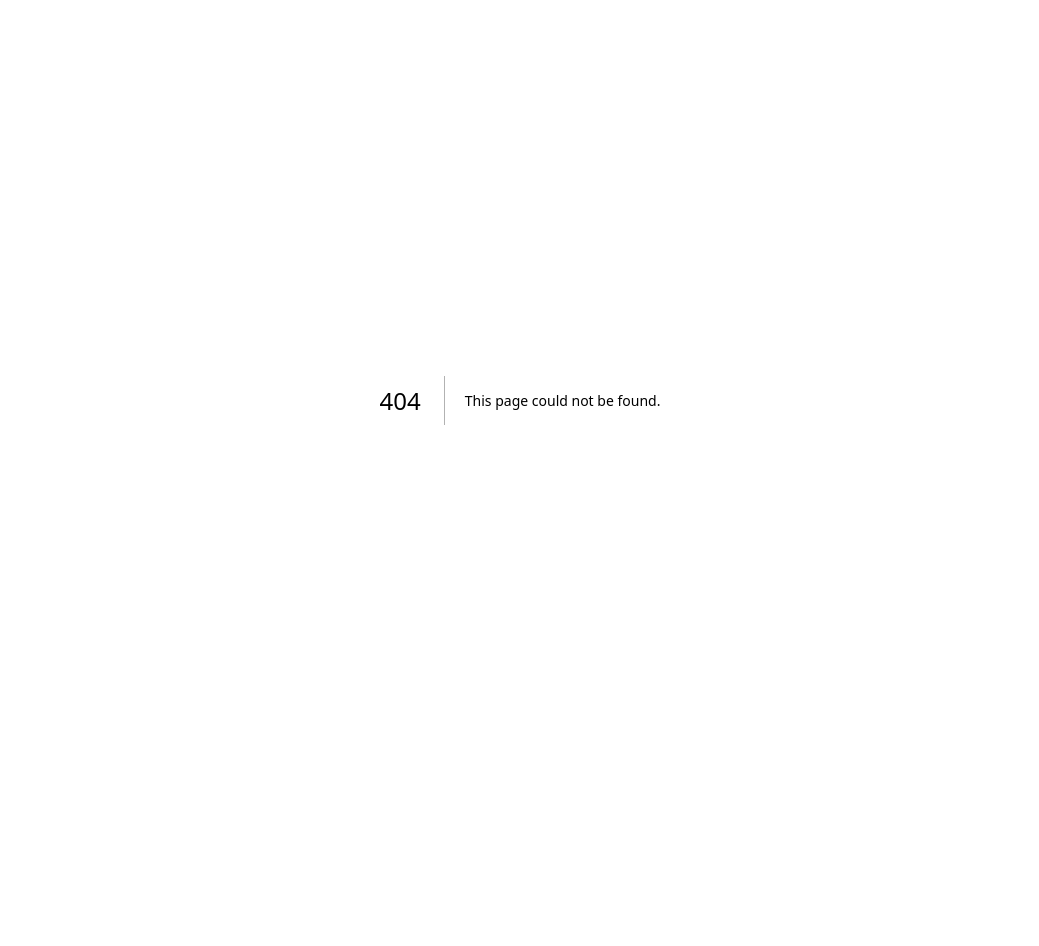
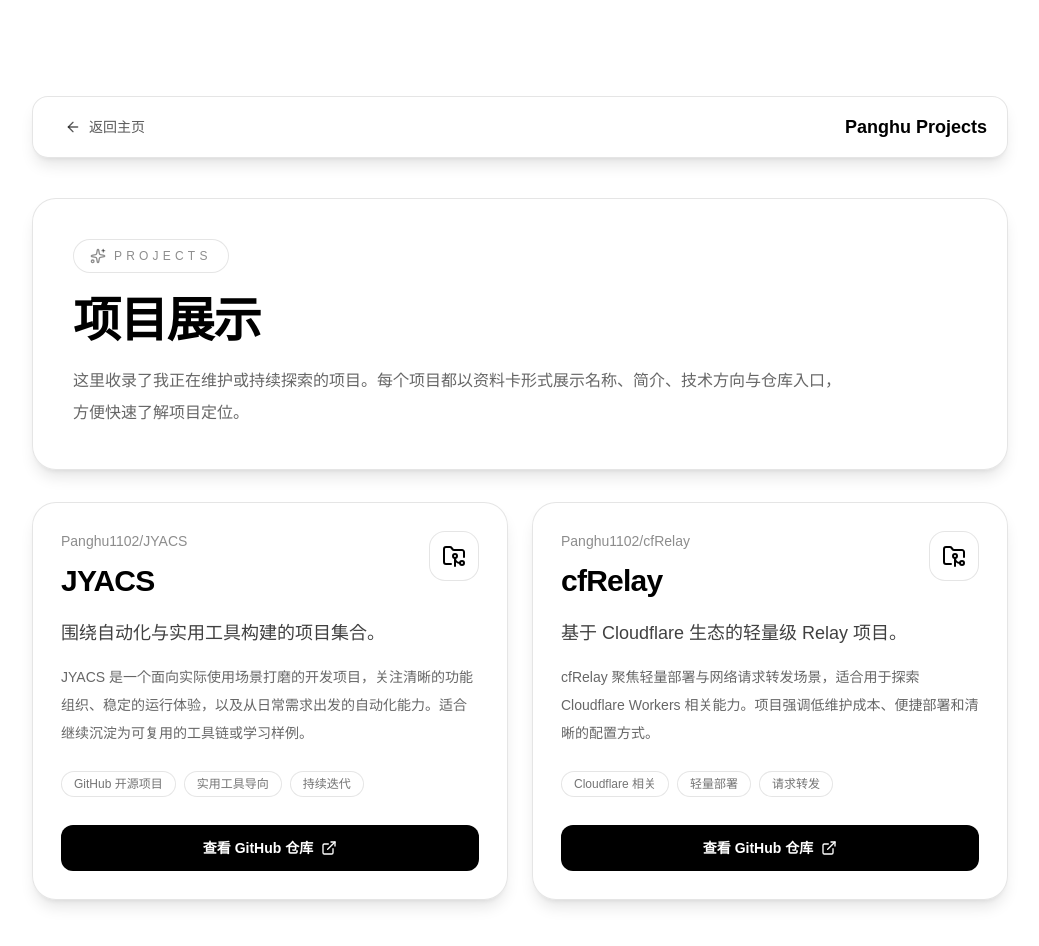
Before and after one commit to Panghu1102/next-blog, a Next.js app: page /projects in a window 1280 px wide. Before the commit this address had no page. Shown: the top 946 px of the page, without its empty margins (120-1159 px from the left). Before the commit the page ends 800 px from the top, so only its background shows below. Built offline with nearby package versions, Linux system fonts and the light colour scheme.

Commit message:
Add projects page

```diff
--- a/src/app/page.tsx
+++ b/src/app/page.tsx
@@ -37,8 +37,13 @@
 					<nav className="flex items-center justify-between rounded-2xl border border-black/10 bg-white/20 px-6 py-3 shadow-lg backdrop-blur-xl dark:border-white/10 dark:bg-black/20">
 						<div className="text-lg font-semibold">Panghu Blog</div>
 						<div className="flex items-center gap-2">
-							{["Home", "Blog", "Projects", "About"].map((item) => (
-								<a key={item} href={item === "Blog" ? "/posts" : "#"} className="rounded-xl px-4 py-2 text-sm transition-all hover:bg-black/5 dark:hover:bg-white/10">{item}</a>
+							{[
+								{ label: "Home", href: "/" },
+								{ label: "Blog", href: "/posts" },
+								{ label: "Projects", href: "/projects" },
+								{ label: "About", href: "#" },
+							].map((item) => (
+								<a key={item.label} href={item.href} className="rounded-xl px-4 py-2 text-sm transition-all hover:bg-black/5 dark:hover:bg-white/10">{item.label}</a>
 							))}
 							<ThemeToggle />
 						</div>
--- /dev/null
+++ b/src/app/projects/page.tsx
@@ -0,0 +1,79 @@
+import { ArrowLeft, ExternalLink, FolderGit2, Sparkles } from "lucide-react";
+import Link from "next/link";
+
+const projects = [
+	{
+		name: "JYACS",
+		repo: "Panghu1102/JYACS",
+		href: "https://github.com/Panghu1102/JYACS",
+		tagline: "围绕自动化与实用工具构建的项目集合。",
+		description:
+			"JYACS 是一个面向实际使用场景打磨的开发项目，关注清晰的功能组织、稳定的运行体验，以及从日常需求出发的自动化能力。适合继续沉淀为可复用的工具链或学习样例。",
+		highlights: ["GitHub 开源项目", "实用工具导向", "持续迭代"],
+	},
+	{
+		name: "cfRelay",
+		repo: "Panghu1102/cfRelay",
+		href: "https://github.com/Panghu1102/cfRelay",
+		tagline: "基于 Cloudflare 生态的轻量级 Relay 项目。",
+		description:
+			"cfRelay 聚焦轻量部署与网络请求转发场景，适合用于探索 Cloudflare Workers 相关能力。项目强调低维护成本、便捷部署和清晰的配置方式。",
+		highlights: ["Cloudflare 相关", "轻量部署", "请求转发"],
+	},
+];
+
+export default function ProjectsPage() {
+	return (
+		<div className="min-h-screen bg-white text-black dark:bg-black dark:text-white">
+			<main className="mx-auto flex min-h-screen w-full max-w-5xl flex-col px-6 py-24">
+				<nav className="mb-10 flex items-center justify-between rounded-2xl border border-black/10 bg-white/20 px-5 py-3 shadow-lg backdrop-blur-xl dark:border-white/10 dark:bg-black/20">
+					<Link href="/" className="inline-flex items-center gap-2 rounded-xl px-3 py-2 text-sm font-medium text-black/65 transition hover:bg-black/5 hover:text-black dark:text-white/65 dark:hover:bg-white/10 dark:hover:text-white">
+						<ArrowLeft className="h-4 w-4" />
+						返回主页
+					</Link>
+					<span className="text-lg font-semibold">Panghu Projects</span>
+				</nav>
+
+				<section className="rounded-3xl border border-black/10 bg-white/40 p-8 shadow-lg backdrop-blur-xl dark:border-white/10 dark:bg-black/40 sm:p-10">
+					<div className="max-w-3xl">
+						<p className="inline-flex items-center gap-2 rounded-full border border-black/10 bg-white/35 px-4 py-2 text-xs font-medium uppercase tracking-[0.35em] text-black/45 dark:border-white/10 dark:bg-white/10 dark:text-white/45">
+							<Sparkles className="h-4 w-4" />
+							Projects
+						</p>
+						<h1 className="mt-6 text-4xl font-bold tracking-tight sm:text-5xl">项目展示</h1>
+						<p className="mt-5 text-base leading-8 text-black/60 dark:text-white/60">
+							这里收录了我正在维护或持续探索的项目。每个项目都以资料卡形式展示名称、简介、技术方向与仓库入口，方便快速了解项目定位。
+						</p>
+					</div>
+				</section>
+
+				<section className="mt-8 grid gap-6 md:grid-cols-2">
+					{projects.map((project) => (
+						<article key={project.name} className="group flex h-full flex-col rounded-3xl border border-black/10 bg-white/40 p-7 shadow-lg backdrop-blur-xl transition duration-300 hover:-translate-y-1 hover:bg-white/60 hover:shadow-xl hover:shadow-black/10 dark:border-white/10 dark:bg-black/40 dark:hover:bg-white/10 dark:hover:shadow-white/5">
+							<div className="flex items-start justify-between gap-4">
+								<div>
+									<p className="text-sm font-medium text-black/45 dark:text-white/45">{project.repo}</p>
+									<h2 className="mt-3 text-3xl font-bold tracking-tight group-hover:text-indigo-500 dark:group-hover:text-indigo-300">{project.name}</h2>
+								</div>
+								<div className="rounded-2xl border border-black/10 bg-white/35 p-3 dark:border-white/10 dark:bg-white/10">
+									<FolderGit2 className="h-6 w-6" />
+								</div>
+							</div>
+							<p className="mt-5 text-lg font-medium text-black/75 dark:text-white/75">{project.tagline}</p>
+							<p className="mt-4 flex-1 text-sm leading-7 text-black/60 dark:text-white/60">{project.description}</p>
+							<div className="mt-6 flex flex-wrap gap-2">
+								{project.highlights.map((highlight) => (
+									<span key={highlight} className="rounded-full border border-black/10 bg-white/35 px-3 py-1 text-xs text-black/55 dark:border-white/10 dark:bg-white/10 dark:text-white/55">{highlight}</span>
+								))}
+							</div>
+							<a href={project.href} target="_blank" rel="noopener noreferrer" className="mt-7 inline-flex items-center justify-center gap-2 rounded-xl border border-black/10 bg-black px-4 py-3 text-sm font-semibold text-white transition hover:-translate-y-0.5 hover:bg-black/80 dark:border-white/10 dark:bg-white dark:text-black dark:hover:bg-white/85">
+								查看 GitHub 仓库
+								<ExternalLink className="h-4 w-4" />
+							</a>
+						</article>
+					))}
+				</section>
+			</main>
+		</div>
+	);
+}
```
